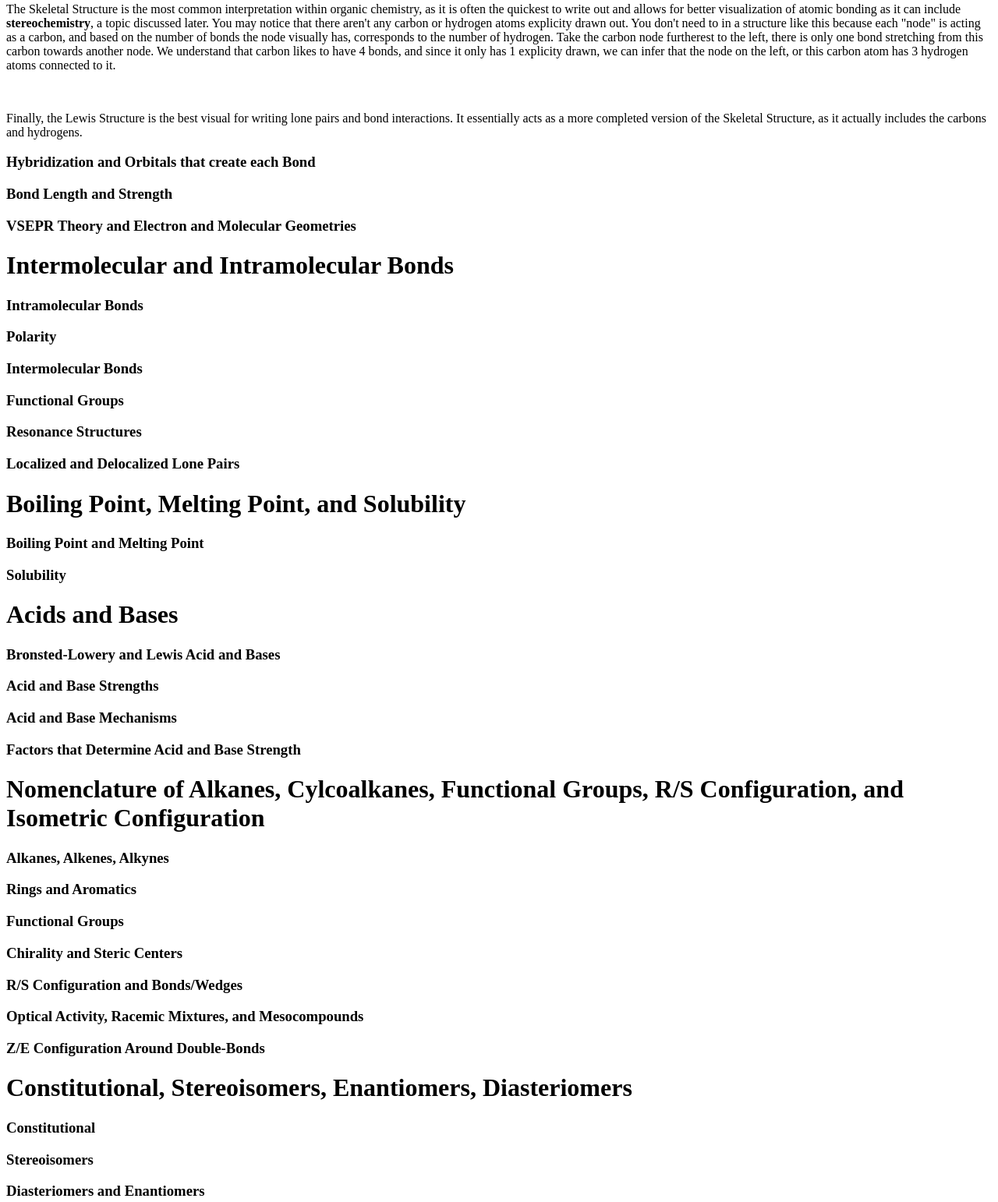
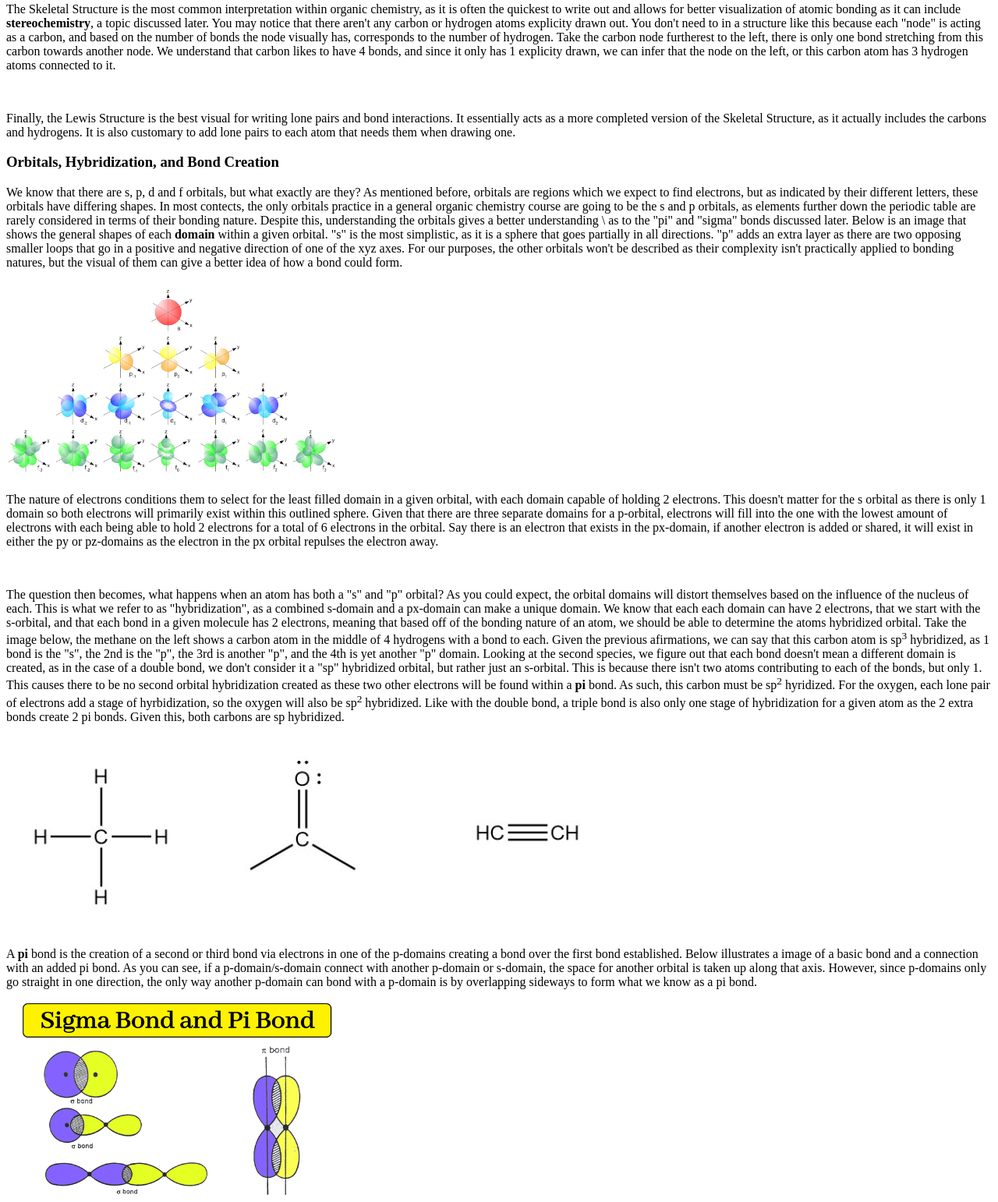
Before and after one commit to Eggboi-eng/Webdesign, a plain HTML site: page Organic_Chemistry_1_Concepts/index.html in a window 1280 px wide. Shown: the part 3260-4802 px from the top of the page at 78% size. Drawn offline with Linux system fonts and the light colour scheme.

Commit message:
initial commit

```diff
--- a/Organic_Chemistry_1_Concepts/index.html
+++ b/Organic_Chemistry_1_Concepts/index.html
@@ -79,9 +79,39 @@
             </p>
             <br>
             <p>
-            Finally, the Lewis Structure is the best visual for writing lone pairs and bond interactions. It essentially acts as a more completed version of the Skeletal Structure, as it actually includes the carbons and hydrogens.
+            Finally, the Lewis Structure is the best visual for writing lone pairs and bond interactions. It essentially acts as a more completed version of the Skeletal Structure, as it actually includes the carbons and hydrogens. It is also customary to add lone pairs to each atom
+            that needs them when drawing one.
             </p>
-        <h3>Hybridization and Orbitals that create each Bond</h3>
+        <h3>Orbitals, Hybridization, and Bond Creation</h3>
+        <p>
+        We know that there are s, p, d and f orbitals, but what exactly are they? As mentioned before, orbitals are regions which we expect to find electrons, but as indicated by their different letters, these orbitals have differing shapes.
+        In most contects, the only orbitals practice in a general organic chemistry course are going to be the s and p orbitals, as elements further down the periodic table are rarely considered in terms of their bonding nature. Despite this, understanding the orbitals gives a better understanding \
+        as to the "pi" and "sigma" bonds discussed later. Below is an image that shows the general shapes of each <strong>domain</strong> within a given orbital. "s" is the most simplistic, as it is a sphere that goes partially in all directions.
+        "p" adds an extra layer as there are two opposing smaller loops that go in a positive and negative direction of one of the xyz axes. For our purposes, the other orbitals won't be described as their complexity isn't practically applied to bonding natures,
+        but the visual of them can give a better idea of how a bond could form.
+        </p>
+        <img src="images/orbital_domains.jpg" alt="Image of each of the orbital domains in space" height="250" length="300">
+        <br>
+        <p>
+        The nature of electrons conditions them to select for the least filled domain in a given orbital, with each domain capable of holding 2 electrons. This doesn't matter for the s orbital as there is only 1 domain so both electrons will primarily exist within this outlined sphere. Given that there are three separate domains for a p-orbital,
+        electrons will fill into the one with the lowest amount of electrons with each being able to hold 2 electrons for a total of 6 electrons in the orbital. Say there is an electron that exists in the px-domain, if another electron is added or shared, it will exist in either the py or pz-domains as the electron in the px orbital repulses the
+        electron away.
+        </p>
+        <br>
+        <p>
+        The question then becomes, what happens when an atom has both a "s" and "p" orbital? As you could expect, the orbital domains will distort themselves based on the influence of the nucleus of each. This is what we refer to as "hybridization", as a combined s-domain and a px-domain can make a unique domain.
+        We know that each each domain can have 2 electrons, that we start with the s-orbital, and that each bond in a given molecule has 2 electrons, meaning that based off of the bonding nature of an atom, we should be able to determine the atoms hybridized orbital. Take the image below, the methane on the left shows
+        a carbon atom in the middle of 4 hydrogens with a bond to each. Given the previous afirmations, we can say that this carbon atom is sp<sup>3</sup> hybridized, as 1 bond is the "s", the 2nd is the "p", the 3rd is another "p", and the 4th is yet another "p" domain. Looking at the second species, we figure out that each bond doesn't mean a different domain is created, as in the case of a double bond, we don't consider
+        it a "sp" hybridized orbital, but rather just an s-orbital. This is because there isn't two atoms contributing to each of the bonds, but only 1. This causes there to be no second orbital hybridization created as these two other electrons will be found within a <strong>pi</strong> bond. As such, this carbon must be sp<sup>2</sup> hyridized.
+        For the oxygen, each lone pair of electrons add a stage of hyrbidization, so the oxygen will also be sp<sup>2</sup> hybridized. Like with the double bond, a triple bond is also only one stage of hybridization for a given atom as the 2 extra bonds create 2 pi bonds. Given this, both carbons are sp hybridized.
+        </p>
+        <img src="images/hybridization.jpg" alt="Examples of different hybridized orbitals" height="250" length="300">
+        <br>
+        <p>
+        A <strong>pi</strong> bond is the creation of a second or third bond via electrons in one of the p-domains creating a bond over the first bond established. Below illustrates a image of a basic bond and a connection with an added pi bond. As you can see, if a p-domain/s-domain connect with another p-domain or s-domain, the space for another orbital is taken up along that axis. However, since p-domains only go straight in one direction, the only way another p-domain can bond with
+        a p-domain is by overlapping sideways to form what we know as a pi bond.
+        </p>
+        <img src="images/sigma_pi_bonds.png" alt="Sigma and pi bond representation" height="250" length="300">
         <h3>Bond Length and Strength</h3>
         <h3>VSEPR Theory and Electron and Molecular Geometries</h3>
     <h1><strong>Intermolecular and Intramolecular Bonds</strong></h1>
```
